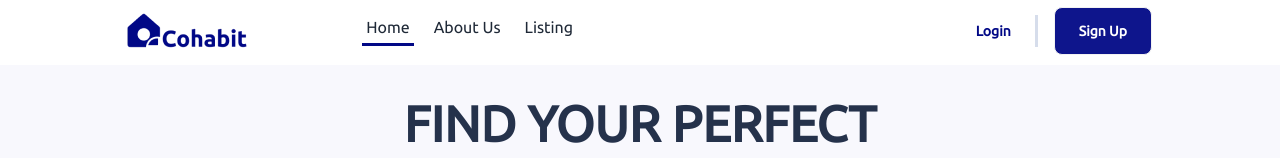
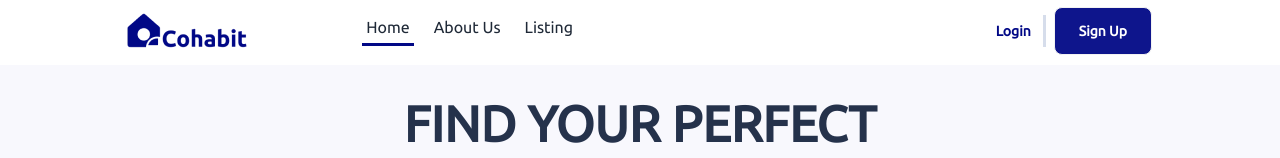
Before and after one commit to lazynerd-studios/Co-Habit-Landing, a React (Vite) app: page / in a window 1280 px wide. Shown: the top 158 px of the page. Built offline with nearby package versions, Linux system fonts and the light colour scheme.

Commit message:
Update Navbar.jsx

```diff
--- a/src/Components/Navbars/Navbar.jsx
+++ b/src/Components/Navbars/Navbar.jsx
@@ -58,8 +58,8 @@ const Navbar = () => {
       </div>
 
       <div className="navbar-end laptop:mr-[7.5rem]">
-        <a className="btn bg-white hover:bg-white border-none normal-case text-[#010886]">Login</a>
-        <img src={Line} className="ml-2 mr-4" alt="line" />
+        <a className="btn bg-white hover:bg-white border-none -mr-1 normal-case text-[#010886]">Login</a>
+        <img src={Line} className="ml-0 mr-2" alt="line" />
         <a className="btn py-2 px-6 normal-case font-bold bg-[#010886f1] hover:bg-[#010886] text-white hover:text-white">Sign Up</a>
       </div>
     </div>
```
